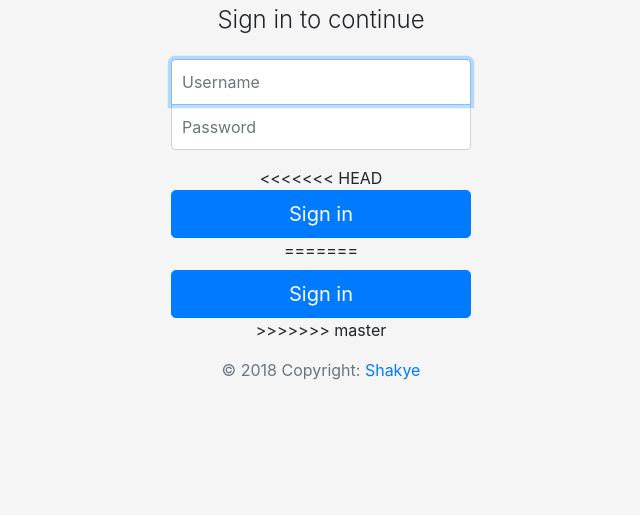
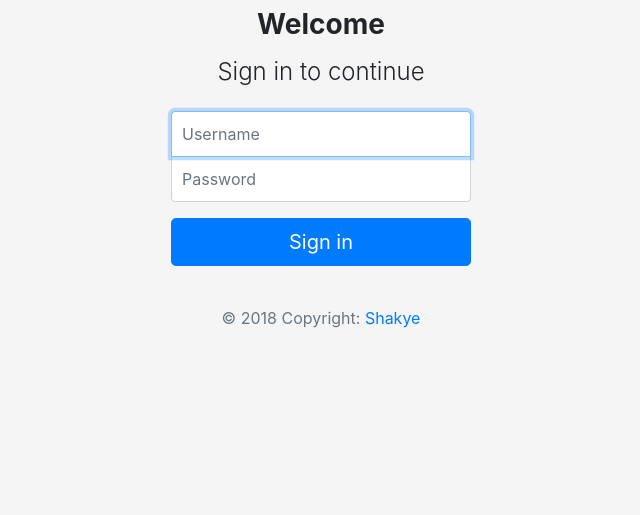
Before and after one commit to shakye/ProjectExmor, a plain HTML site: page public/index.html in a window 1280 px wide. Shown: the part 285-800 px from the top of the page, without its empty margins (319-959 px from the left). Drawn offline with Linux system fonts and the light colour scheme.

Commit message:
Update index.html

```diff
--- a/public/index.html
+++ b/public/index.html
@@ -27,11 +27,7 @@
       <input type="password" id="password_field" class="form-control" placeholder="Password" required>
       <div class="checkbox mb-3">
       </div>
-<<<<<<< HEAD
-      <button id="loginBtn" onclick="login()" class="btn btn-lg btn-primary btn-block" type="submit">Sign in</button>
-=======
       <button onclick="login()" class="btn btn-lg btn-primary btn-block" type="submit" id="loginBtn">Sign in</button>
->>>>>>> master
       <p class="mt-5 mb-3 text-danger" id="loginStat">Invalid Username/Password</p>
       <!-- Footer -->
       <br>
```
